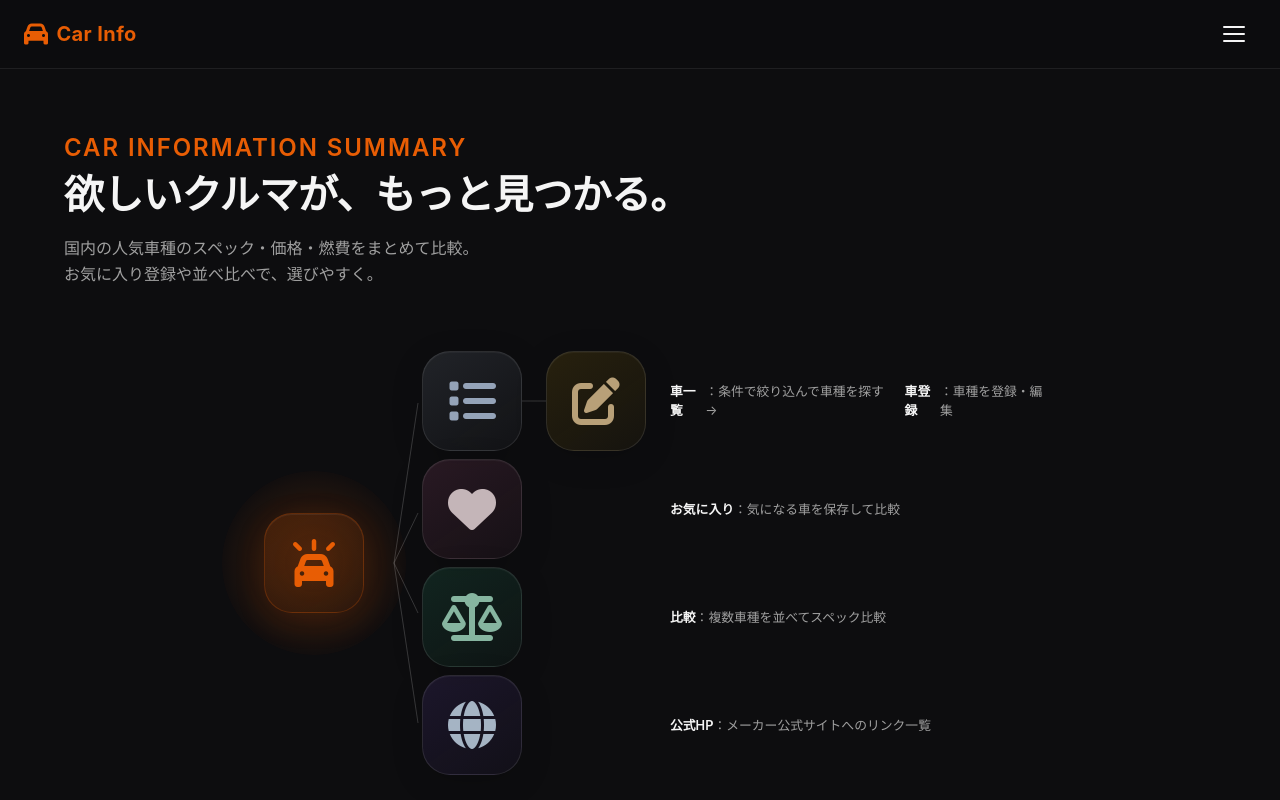
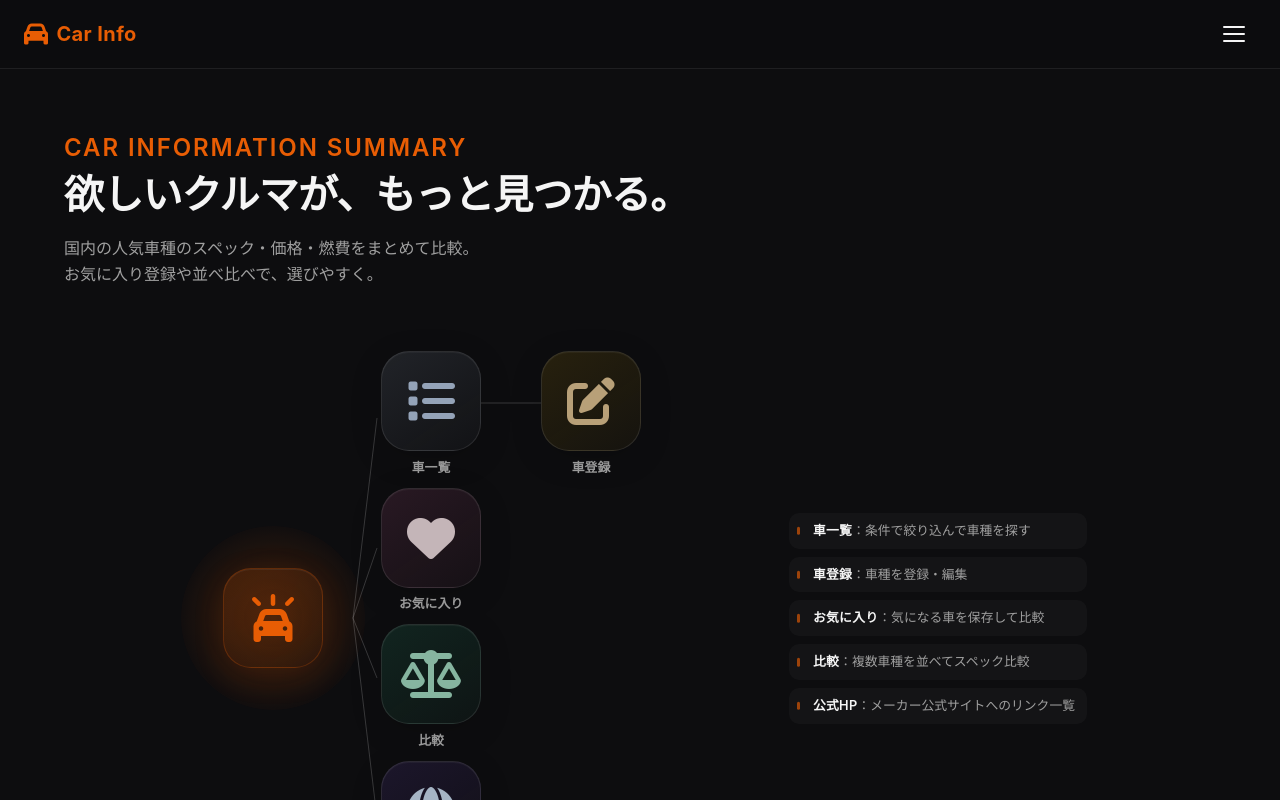
Before and after one commit to Yuto-design/car-info-app, a React (Create React App) app: page / in a window 1280 px wide. Shown: the top 800 px of the page. Built offline with nearby package versions, Linux system fonts and the light colour scheme.

Commit message:
Update Home

```diff
--- a/src/features/home/Home.css
+++ b/src/features/home/Home.css
@@ -122,20 +122,42 @@
   position: relative;
   display: flex;
   flex-direction: column;
-  gap: 0.5rem;
+  gap: 0.75rem;
   padding-left: 0.25rem;
+}
+
+.home-hero-sub-icon-item {
+  display: flex;
+  align-items: center;
+  gap: 0;
+}
+
+.home-hero-sub-icon-cell {
+  display: flex;
+  flex-direction: column;
+  align-items: center;
+  gap: 0.35rem;
+  flex-shrink: 0;
+}
+
+.home-hero-sub-icon-label {
+  font-size: 0.8rem;
+  font-weight: 600;
+  color: var(--color-text-muted, #a0a0a0);
+  white-space: nowrap;
 }
 
 .home-hero-sub-icon-row {
   display: flex;
   align-items: center;
   gap: 0;
+  flex-shrink: 0;
 }
 
 .home-hero-sub-icon-connector {
   flex-shrink: 0;
-  width: 24px;
-  height: 100px;
+  width: 60px;
+  height: 120px;
   position: relative;
   display: flex;
   align-items: center;
@@ -233,29 +255,58 @@
   display: block;
 }
 
-.home-hero-visual-desc {
+.home-hero-site-desc-list {
+  margin: 0 0 0 8rem;
+  padding: 0 0 0 1.25rem;
+  list-style: none;
   flex-shrink: 0;
   display: flex;
   flex-direction: column;
   justify-content: center;
   gap: 0.5rem;
-  padding-left: 1.5rem;
-  max-width: 400px;
-}
-
-.home-hero-visual-desc-item {
-  margin: 0;
-  min-height: 100px;
-  display: flex;
-  align-items: center;
+  max-width: 320px;
   font-size: 0.8rem;
-  line-height: 1.5;
+  line-height: 1.55;
   color: var(--color-text-muted, #a0a0a0);
 }
 
-.home-hero-visual-desc-item strong {
+.home-hero-site-desc-list li {
+  position: relative;
+  padding: 0.5rem 0.75rem 0.5rem 1.25rem;
+  padding-left: 1.5rem;
+  border-radius: 10px;
+  background: rgba(255, 255, 255, 0.03);
+  transition: background 0.2s, color 0.2s;
+}
+
+.home-hero-site-desc-list li::before {
+  content: '';
+  position: absolute;
+  left: 0.5rem;
+  top: 50%;
+  transform: translateY(-50%);
+  width: 3px;
+  height: 0.65em;
+  border-radius: 2px;
+  background: var(--color-accent, #e85d04);
+  opacity: 0.65;
+  transition: opacity 0.2s, height 0.2s;
+}
+
+.home-hero-site-desc-list li:hover {
+  background: rgba(255, 255, 255, 0.06);
+  color: var(--color-text-muted, #b0b0b0);
+}
+
+.home-hero-site-desc-list li:hover::before {
+  opacity: 1;
+  height: 0.85em;
+}
+
+.home-hero-site-desc-list strong {
   color: var(--color-text, #f5f5f5);
   font-weight: 600;
+  letter-spacing: 0.02em;
 }
 
 @keyframes home-hero-orb-pulse {
@@ -305,16 +356,20 @@
     min-height: auto;
     gap: 0.5rem 1rem;
   }
-  .home-hero-visual-desc {
+  .home-hero-sub-icon-item {
+    flex-direction: column;
+    align-items: center;
+    text-align: center;
+    max-width: 160px;
+  }
+  .home-hero-sub-icon-item:first-child {
+    max-width: 220px;
+  }
+  .home-hero-site-desc-list {
     width: 100%;
     max-width: none;
-    padding-left: 0;
+    padding-left: 1.5rem;
     margin-top: 0.5rem;
-    text-align: center;
-  }
-  .home-hero-visual-desc-item {
-    min-height: 0;
-    justify-content: center;
   }
   .home-hero-icon-wrap {
     width: 100px;
--- a/src/features/home/Home.jsx
+++ b/src/features/home/Home.jsx
@@ -29,50 +29,66 @@ function Home() {
           </div>
           <div className="home-hero-connector" aria-hidden="true">
             <svg className="home-hero-connector-svg" viewBox="0 0 24 400" preserveAspectRatio="none">
-              <line x1="0" y1="200" x2="24" y2="40" stroke="rgba(255,255,255,0.18)" strokeWidth="1" />
-              <line x1="0" y1="200" x2="24" y2="150" stroke="rgba(255,255,255,0.18)" strokeWidth="1" />
-              <line x1="0" y1="200" x2="24" y2="250" stroke="rgba(255,255,255,0.18)" strokeWidth="1" />
-              <line x1="0" y1="200" x2="24" y2="360" stroke="rgba(255,255,255,0.18)" strokeWidth="1" />
+              <line x1="0" y1="200" x2="24" y2="0" stroke="rgba(255,255,255,0.18)" strokeWidth="1" />
+              <line x1="0" y1="200" x2="24" y2="130" stroke="rgba(255,255,255,0.18)" strokeWidth="1" />
+              <line x1="0" y1="200" x2="24" y2="260" stroke="rgba(255,255,255,0.18)" strokeWidth="1" />
+              <line x1="0" y1="200" x2="24" y2="400" stroke="rgba(255,255,255,0.18)" strokeWidth="1" />
             </svg>
           </div>
           <div className="home-hero-sub-icons">
+            <div className="home-hero-sub-icon-item">
               <div className="home-hero-sub-icon-row">
+                <div className="home-hero-sub-icon-cell">
                   <Link to="/list" className="home-hero-sub-icon home-hero-sub-icon--list" title="車一覧">
                     <i className="fa-solid fa-list"></i>
                   </Link>
+                  <span className="home-hero-sub-icon-label">車一覧</span>
+                </div>
                 <span className="home-hero-sub-icon-connector" aria-hidden="true">
-                <svg className="home-hero-sub-icon-connector-svg" viewBox="0 0 24 100" preserveAspectRatio="none">
+                  <svg className="home-hero-sub-icon-connector-svg" viewBox="0 0 24 120" preserveAspectRatio="none">
                     <line x1="0" y1="50" x2="24" y2="50" stroke="rgba(255,255,255,0.18)" strokeWidth="1" />
                   </svg>
                 </span>
+                <div className="home-hero-sub-icon-cell">
                   <Link to="/admin" className="home-hero-sub-icon home-hero-sub-icon--admin" title="車登録">
                     <i className="fa-solid fa-pen-to-square"></i>
                   </Link>
+                  <span className="home-hero-sub-icon-label">車登録</span>
                 </div>
+              </div>
+            </div>
+            <div className="home-hero-sub-icon-item">
+              <div className="home-hero-sub-icon-cell">
                 <Link to="/favorites" className="home-hero-sub-icon home-hero-sub-icon--favorites" title="お気に入り">
                   <i className="fa-solid fa-heart"></i>
                 </Link>
+                <span className="home-hero-sub-icon-label">お気に入り</span>
+              </div>
+            </div>
+            <div className="home-hero-sub-icon-item">
+              <div className="home-hero-sub-icon-cell">
                 <Link to="/comparison" className="home-hero-sub-icon home-hero-sub-icon--comparison" title="比較">
                   <i className="fa-solid fa-scale-balanced"></i>
                 </Link>
+                <span className="home-hero-sub-icon-label">比較</span>
+              </div>
+            </div>
+            <div className="home-hero-sub-icon-item">
+              <div className="home-hero-sub-icon-cell">
                 <Link to="/manufacturers" className="home-hero-sub-icon home-hero-sub-icon--manufacturers" title="公式HP">
                   <i className="fa-solid fa-globe"></i>
                 </Link>
+                <span className="home-hero-sub-icon-label">公式HP</span>
               </div>
-          <div className="home-hero-visual-desc">
-            <p className="home-hero-visual-desc-item">
-              <strong>車一覧</strong>：条件で絞り込んで車種を探す　→　<strong>車登録</strong>：車種を登録・編集
-            </p>
-            <p className="home-hero-visual-desc-item">
-              <strong>お気に入り</strong>：気になる車を保存して比較
-            </p>
-            <p className="home-hero-visual-desc-item">
-              <strong>比較</strong>：複数車種を並べてスペック比較
-            </p>
-            <p className="home-hero-visual-desc-item">
-              <strong>公式HP</strong>：メーカー公式サイトへのリンク一覧
-            </p>
             </div>
+          </div>
+          <ul className="home-hero-site-desc-list" aria-label="各サイトの説明">
+            <li><strong>車一覧</strong>：条件で絞り込んで車種を探す</li>
+            <li><strong>車登録</strong>：車種を登録・編集</li>
+            <li><strong>お気に入り</strong>：気になる車を保存して比較</li>
+            <li><strong>比較</strong>：複数車種を並べてスペック比較</li>
+            <li><strong>公式HP</strong>：メーカー公式サイトへのリンク一覧</li>
+          </ul>
         </div>
       </section>
 
```
Lines whose indentation alone changed are shown as unchanged.
